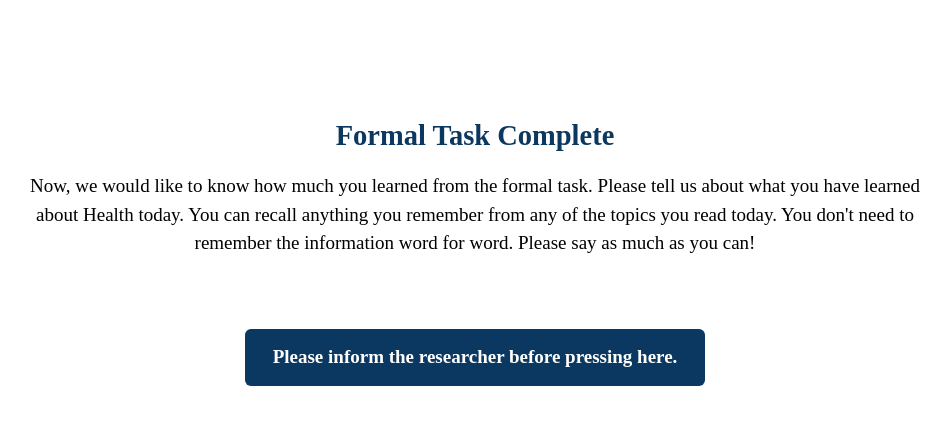
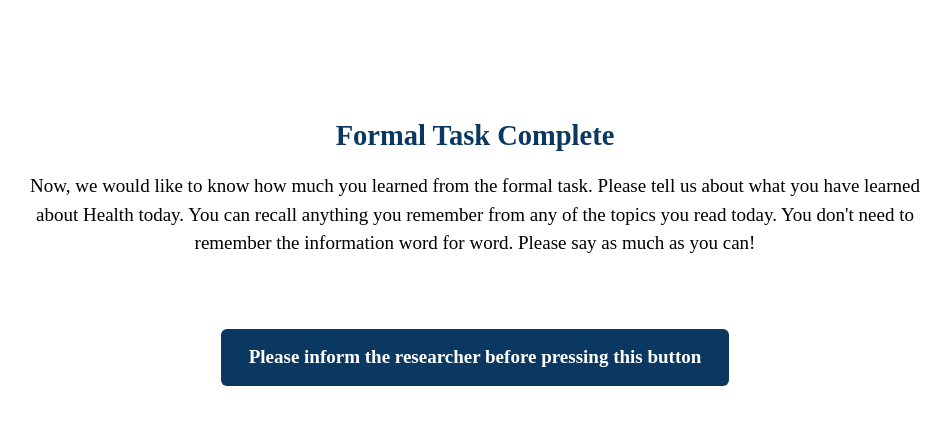
Before and after one commit to nickhuo/CogSearch, a Flask app: template src/templates/k2.html in a window 1280 px wide. Shown: the top 425 px of the page, without its empty margins (165-1115 px from the left). Run offline with Flask 3, Linux system fonts and the light colour scheme; the template is opened without the code that fills it: most values are stand-ins (such as "Sample title", 1, 10 or a date in 2020).

Commit message:
k2 content change

```diff
--- a/src/templates/k2.html
+++ b/src/templates/k2.html
@@ -39,7 +39,7 @@
         Now, we would like to know how much you learned from the formal task. Please tell us about what you have learned about Health today. You can recall anything you remember from any of the topics you read today. You don't need to remember the information word for word. Please say as much as you can!
       </p>
       <br>
-      <a class="next-link" href="{{ action_url }}">Please inform the researcher before pressing here.</a>
+      <a class="next-link" href="{{ action_url }}">Please inform the researcher before pressing this button</a>
     </div>
   </div>
 </body>
--- a/src/templates/practice/prac_k2.html
+++ b/src/templates/practice/prac_k2.html
@@ -41,7 +41,7 @@
       <p>
         Now, please tell us about what you have learned about Animals today. You can recall anything you remember from any of the topics you read today. You don't need to remember the information word for word. Please say as much as you can!
       </p>
-      <a class="next-link" href="{{ url_for('core.instruction') }}">Please inform the researcher before pressing here.</a>
+      <a class="next-link" href="{{ url_for('core.instruction') }}">Please inform the researcher before pressing this button</a>
     </div>
   </div>
 </body>
```
